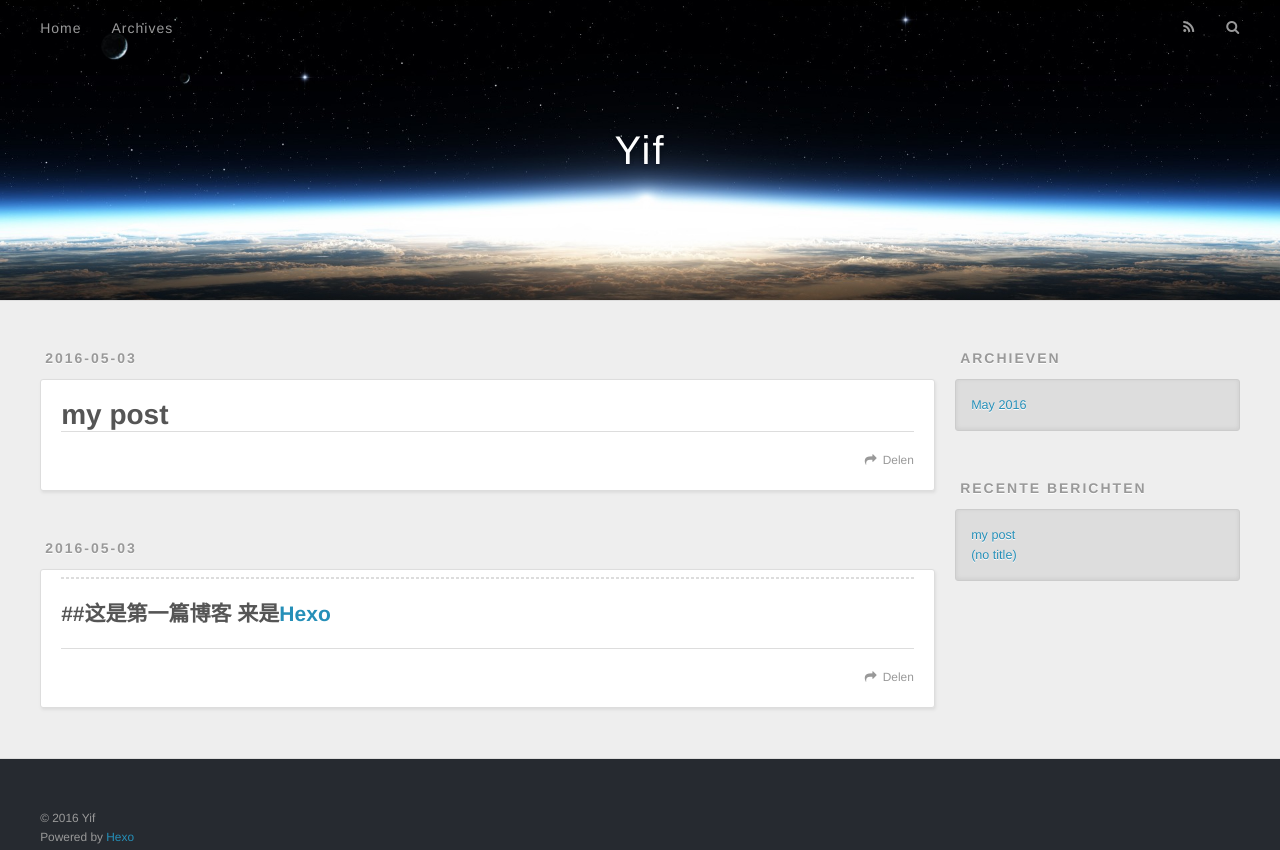
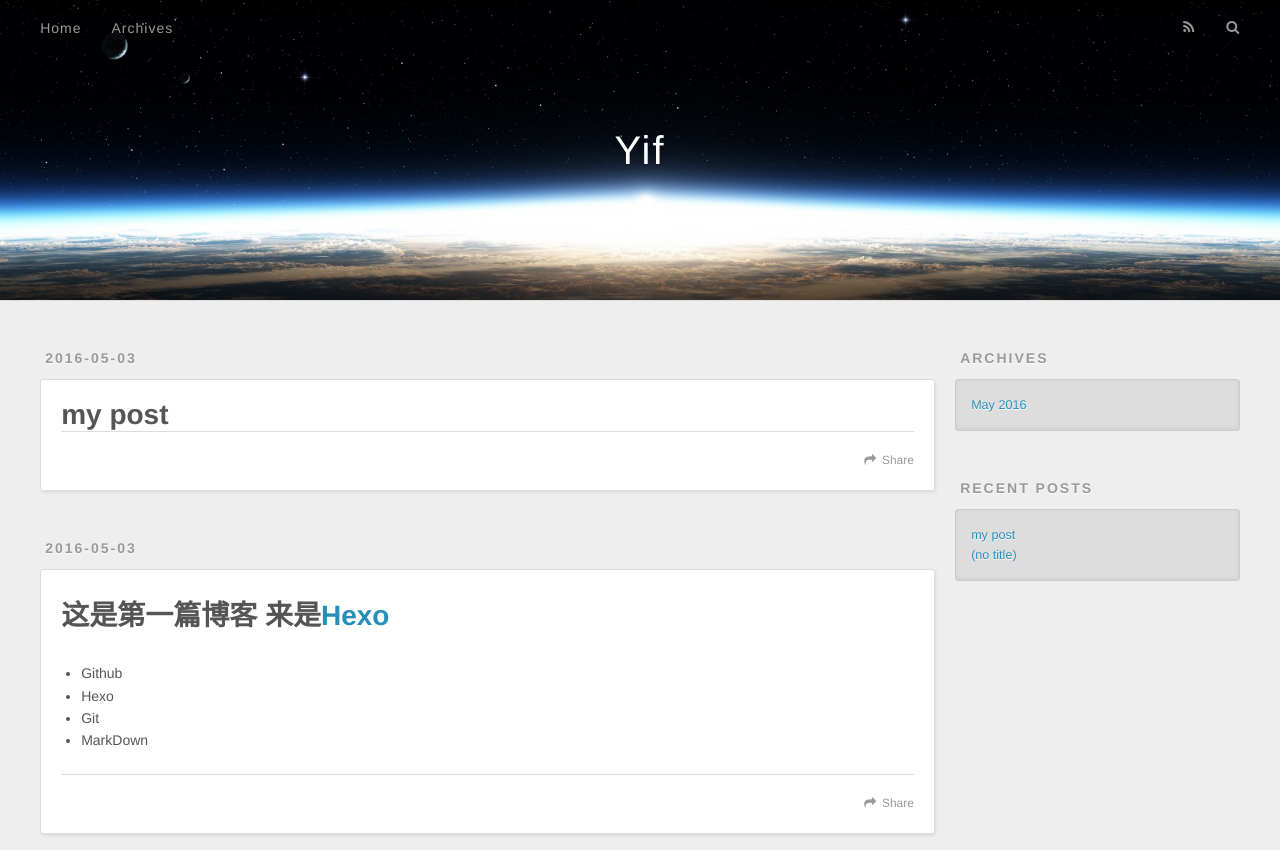
Before and after one commit to yifleo/yifleo.github.io, a plain HTML site: page index.html in a window 1280 px wide. Shown: the top 850 px of the page. Drawn offline with nearby package versions, Linux system fonts and the light colour scheme.

Commit message:
Site updated: 2016-05-04 17:35:53

```diff
--- a/index.html
+++ b/index.html
@@ -53,7 +53,7 @@
 
           <a id="nav-rss-link" class="nav-icon" href="/atom.xml" title="RSS Feed"></a>
 
-        <a id="nav-search-btn" class="nav-icon" title="Zoeken"></a>
+        <a id="nav-search-btn" class="nav-icon" title="Search"></a>
       </nav>
       <div id="search-form-wrap">
         <form action="//google.com/search" method="get" accept-charset="UTF-8" class="search-form"><input type="search" name="q" results="0" class="search-form-input" placeholder="Search"><button type="submit" class="search-form-submit">&#xF002;</button><input type="hidden" name="sitesearch" value="http://yifleo.github.io"></form>
@@ -90,7 +90,7 @@
 
     </div>
     <footer class="article-footer">
-      <a data-url="http://yifleo.github.io/2016/05/03/my-post/" data-id="cinso1nai0001iwchv7ewu8fb" class="article-share-link">Delen</a>
+      <a data-url="http://yifleo.github.io/2016/05/03/my-post/" data-id="cinso533z0001skchpgbsuk8a" class="article-share-link">Share</a>
 
 
     </footer>
@@ -112,12 +112,17 @@
 
     <div class="article-entry" itemprop="articleBody">
 
-        <hr>
-<h2 id="这是第一篇博客-来是Hexo"><a href="#这是第一篇博客-来是Hexo" class="headerlink" title="##这是第一篇博客 来是Hexo"></a>##这是第一篇博客 来是<a href="https://hexo.io/" target="_blank" rel="external">Hexo</a></h2>
+        <h1 id="这是第一篇博客-来是Hexo"><a href="#这是第一篇博客-来是Hexo" class="headerlink" title="这是第一篇博客 来是Hexo"></a>这是第一篇博客 来是<a href="https://hexo.io/" target="_blank" rel="external">Hexo</a></h1><ul>
+<li>Github</li>
+<li>Hexo</li>
+<li>Git</li>
+<li>MarkDown</li>
+</ul>
+
 
     </div>
     <footer class="article-footer">
-      <a data-url="http://yifleo.github.io/2016/05/03/hello-world/" data-id="cinso1na60000iwch0p5v6sz1" class="article-share-link">Delen</a>
+      <a data-url="http://yifleo.github.io/2016/05/03/hello-world/" data-id="cinso533v0000skchpnze9vps" class="article-share-link">Share</a>
 
 
     </footer>
@@ -142,7 +147,7 @@
 
 
   <div class="widget-wrap">
-    <h3 class="widget-title">Archieven</h3>
+    <h3 class="widget-title">Archives</h3>
     <div class="widget">
       <ul class="archive-list"><li class="archive-list-item"><a class="archive-list-link" href="/archives/2016/05/">May 2016</a></li></ul>
     </div>
@@ -152,7 +157,7 @@
 
 
   <div class="widget-wrap">
-    <h3 class="widget-title">Recente berichten</h3>
+    <h3 class="widget-title">Recent Posts</h3>
     <div class="widget">
       <ul>
 
```
Also changed, not shown: 2016/05/03/hello-world/index.html (+28 -11 lines), 2016/05/03/my-post/index.html (+5 -5 lines), archives/2016/05/index.html (+4 -4 lines), archives/2016/index.html (+4 -4 lines), archives/index.html (+4 -4 lines).
